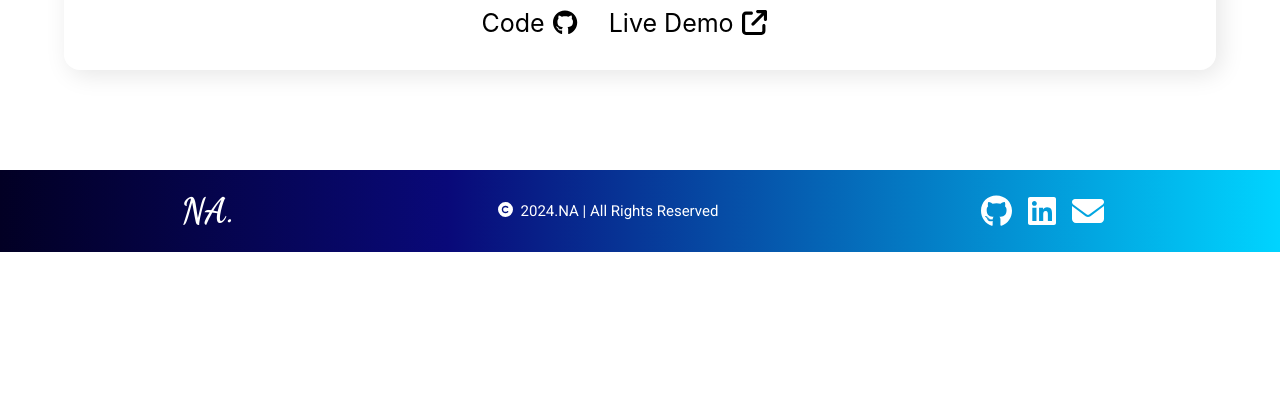
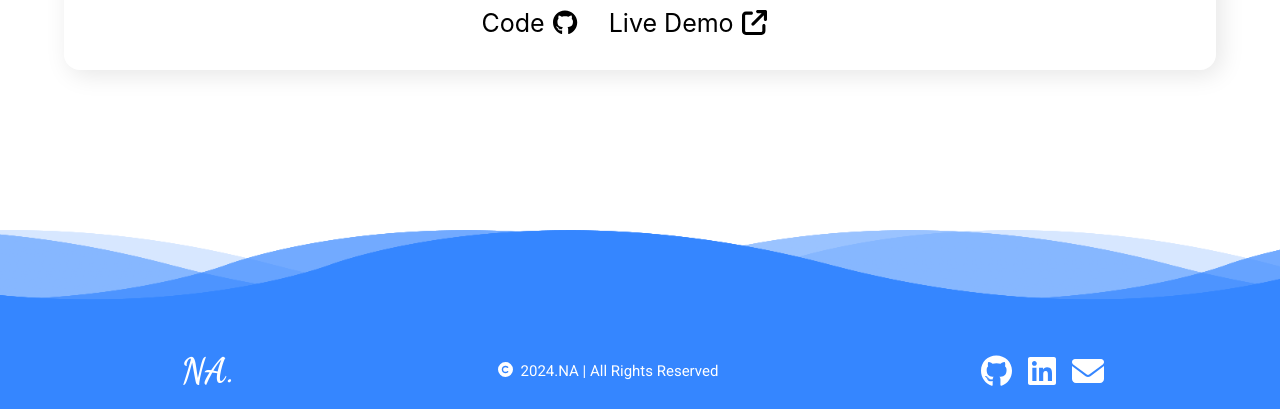
Before and after one commit to Nadia-Amz/my-portfolio, a React (Create React App) app: page / in a window 1280 px wide. Shown: the part 5051-5460 px from the top of the page. Before the commit the page ends 5303 px from the top, so only its background shows below. Built offline with nearby package versions, Linux system fonts and the light colour scheme.

Commit message:
commited

```diff
--- a/src/css/style.css
+++ b/src/css/style.css
@@ -261,9 +261,8 @@ body{
     max-width: 100%;
     height: auto;
     padding: 20px 50px;
-    background: rgb(2,0,36);
-    background: linear-gradient(90deg, rgba(2,0,36,1) 0%, rgba(9,9,121,1) 35%, rgba(0,212,255,1) 100%);
-
+    background: #3586ff;
+    margin-top: 10rem;
 
 }
 .footer-area{
@@ -331,28 +330,28 @@ body{
     left: 0;
     width: 100%;
     height: 100px;
-    /* background: url('../images/wave.png'); */
+    background: url('../images/wave.png');
     background-size: 1000px 100px;
 }
-.wave #wave-1{
+.wave#wave-1{
     z-index: 1000;
     opacity: 1;
     bottom: 0;
     animation: animateWave 4s linear infinite;
 }
-.wave #wave-2{
+.wave#wave-2{
     z-index: 999;
     opacity: 0.5;
     bottom: 10px;
     animation: animateWave-02 4s linear infinite;
 }
-.wave #wave-3{
+.wave#wave-3{
     z-index: 1000;
     opacity: 0.2;
     bottom: 15px;
     animation: animateWave 3s linear infinite;
 }
-.wave #wave-4{
+.wave#wave-4{
     z-index: 999;
     opacity: 0.7;
     bottom: 20px;
```
Also changed, not shown: src/images/wave.png (added).
